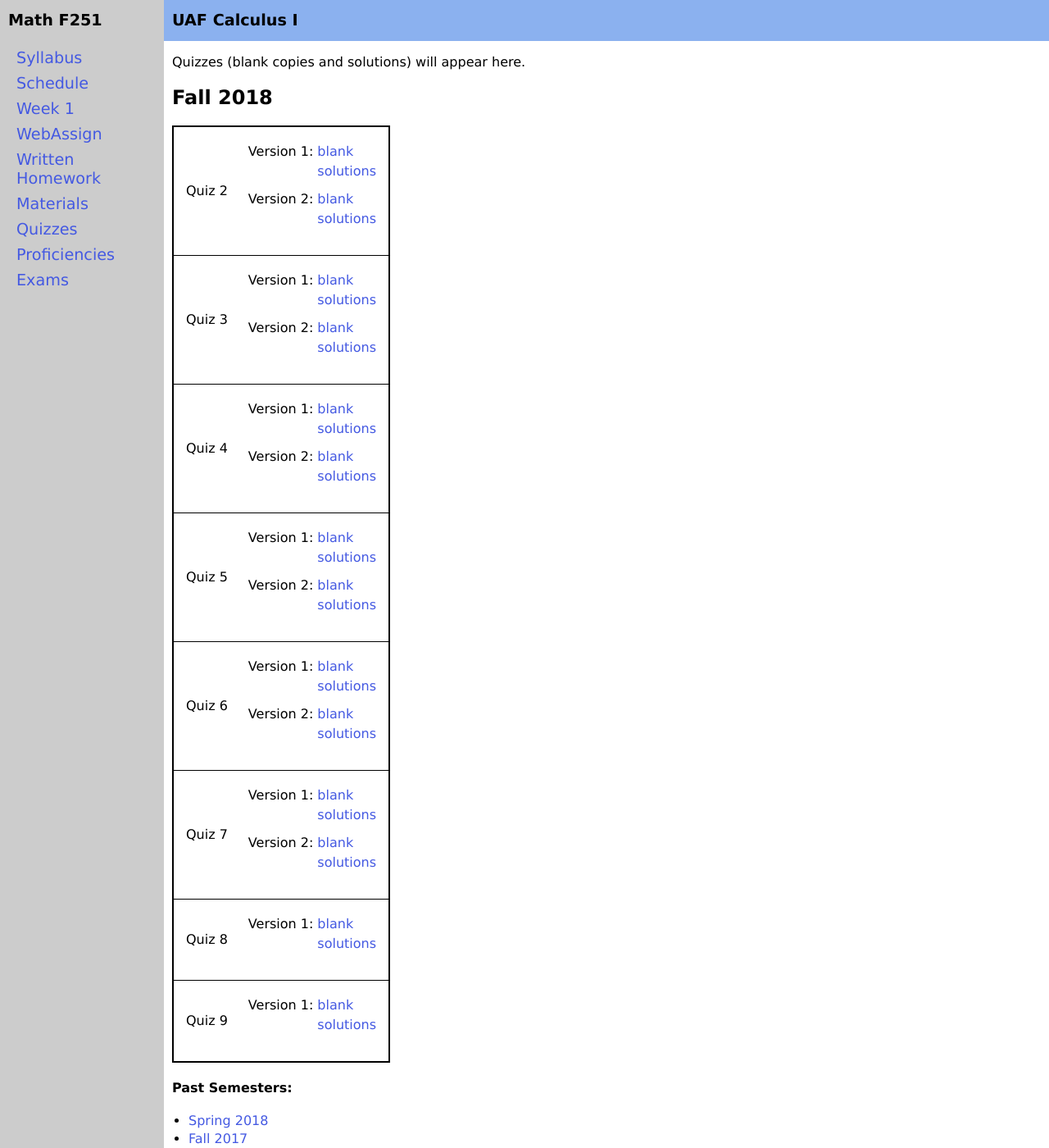
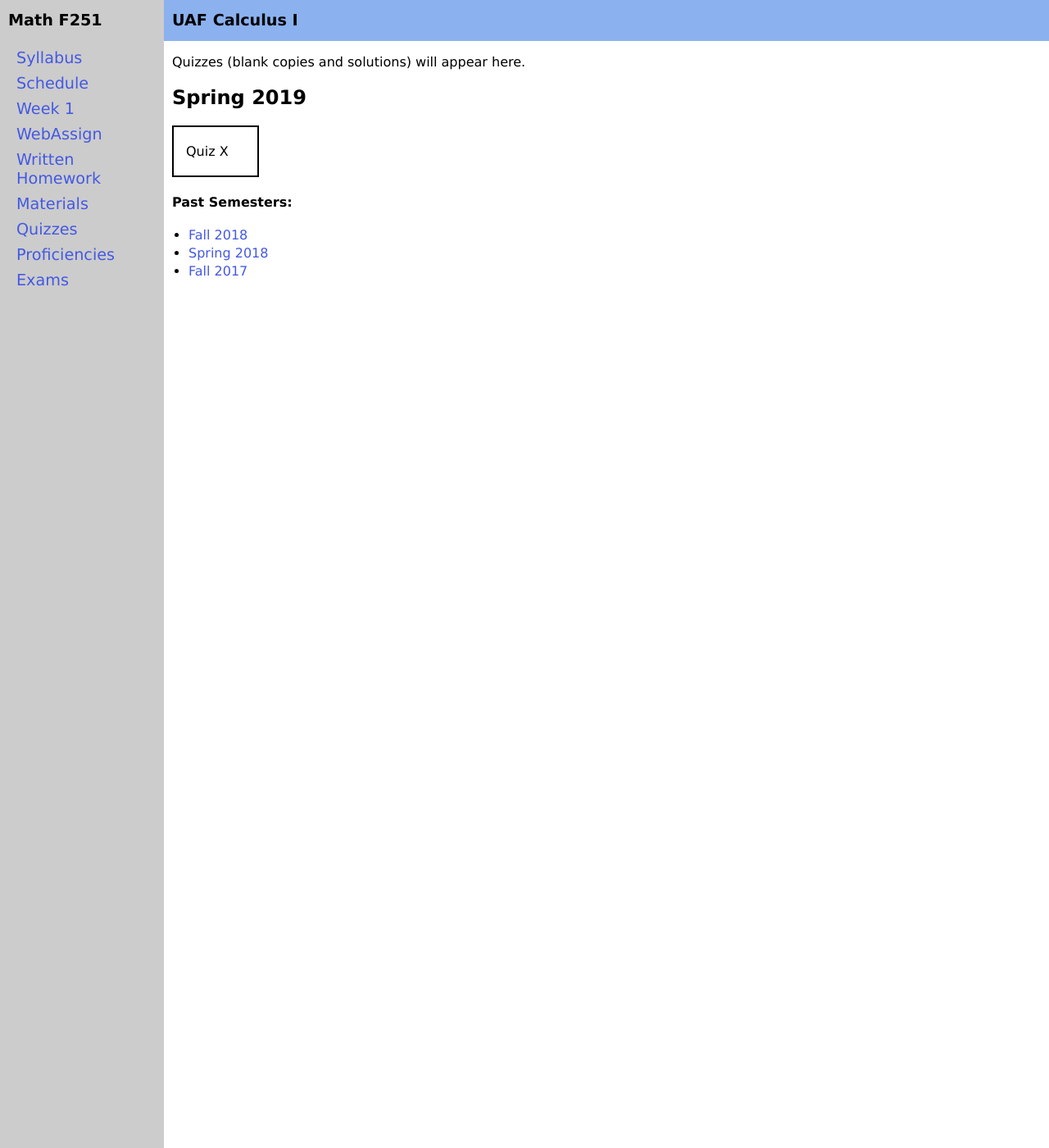
Before and after one commit to uaf-math/calc1, a Jekyll site: the page built from quizzes.md, in a window 1280 px wide and 1400 px high. Shown: the whole window at 82% size. Built offline with Jekyll 4.4.1, drawn with Linux system fonts in a browser that asks for light colours.

Commit message:
move fall 2018 quiz table to quizzes-f2018.md; Spring 2019 quizzes will be added to _data/quizzes-s2019.yml and new directory assets/quizzes/Spring2019/

```diff
--- /dev/null
+++ b/_data/quizzes-s2019.yml
@@ -0,0 +1,5 @@
+semester: Spring 2019
+home: assets/quizzes/Spring2019
+quizzes:
+  - name: Quiz X
+    # see quizzes-X201Y.yaml for format
--- a/quizzes.md
+++ b/quizzes.md
@@ -5,11 +5,12 @@ title: Quizzes
 
 Quizzes (blank copies and solutions) will appear here.
 
-## Fall 2018
+## Spring 2019
 
-{% include quiz_table.md  data=site.data.quizzes-f2018%}
+{% include quiz_table.md  data=site.data.quizzes-s2019%}
 
 #### Past Semesters:
 
+  * [Fall 2018](quizzes-f2018)
   * [Spring 2018](quizzes-s2018)
   * [Fall 2017](quizzes-f2017)
```
Also changed, not shown: quizzes-f2018.md (added, +8 -0 lines).
